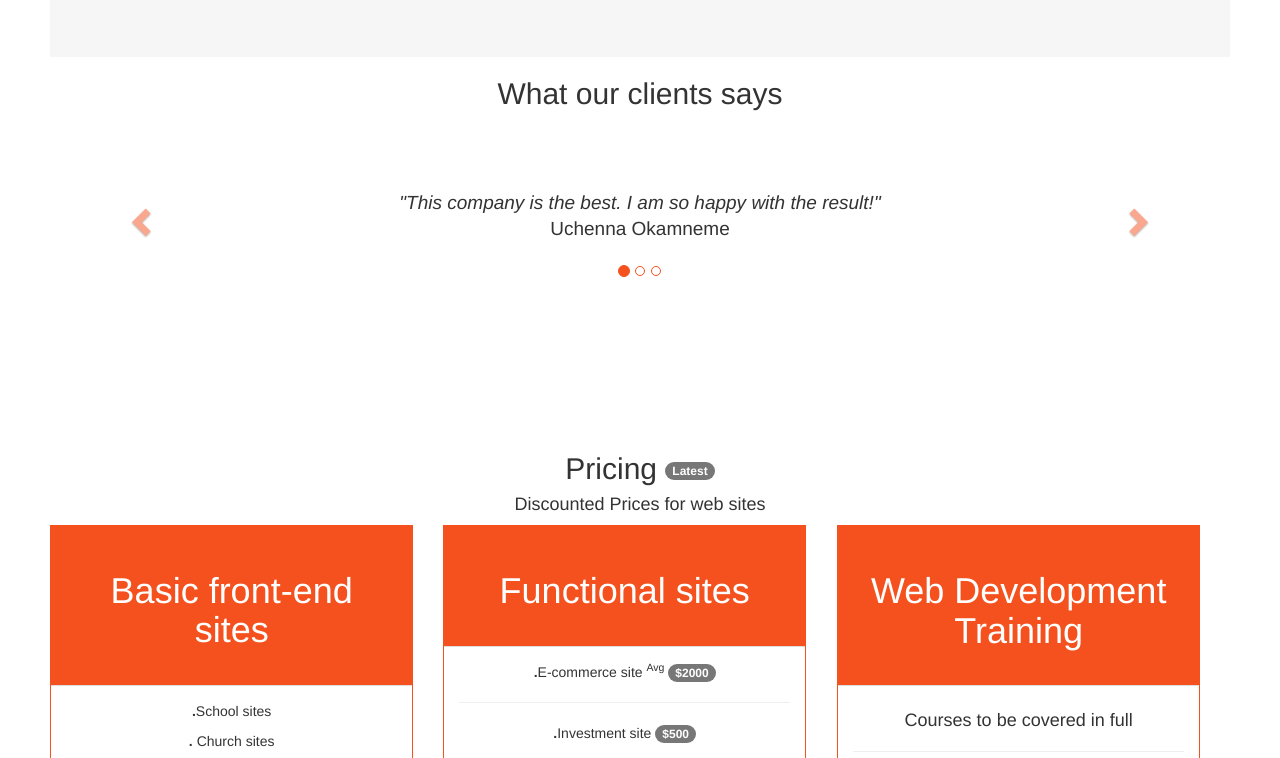
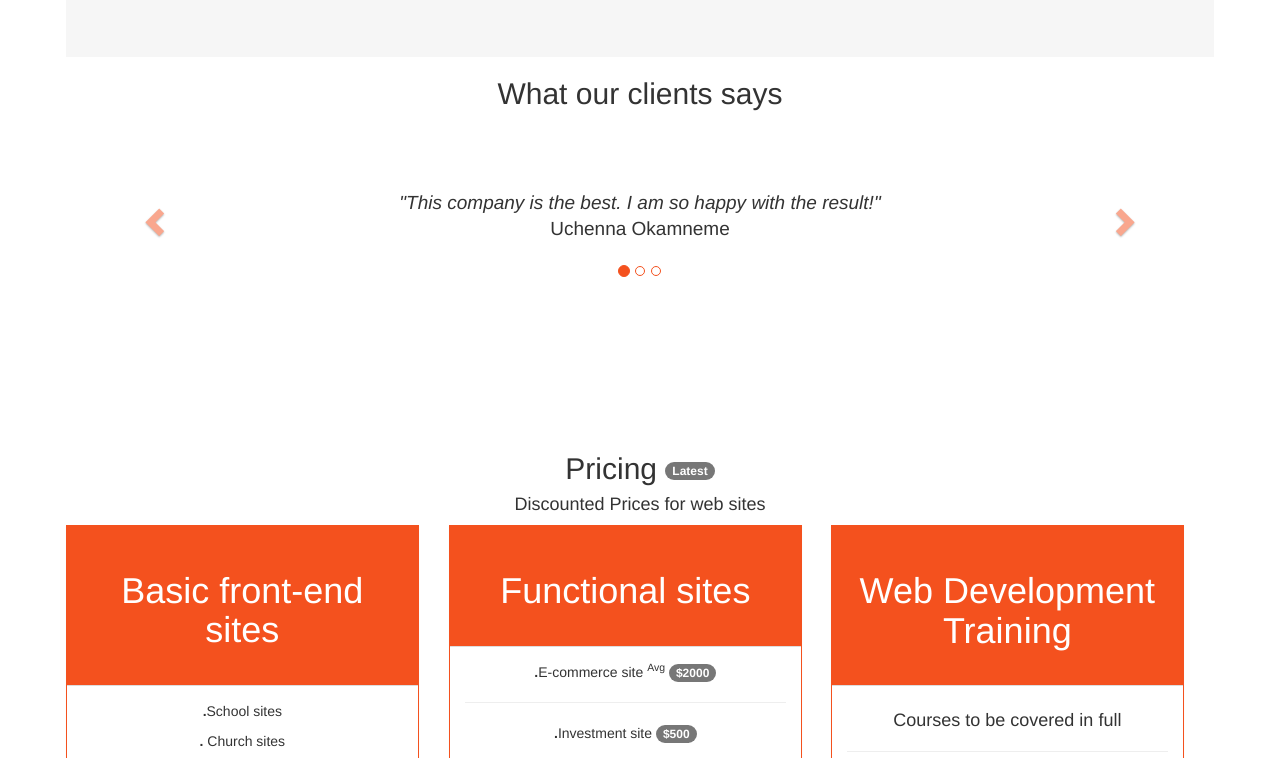
Before and after one commit to KennyAkeem/Sphere, a plain HTML site: page index.html in a window 1280 px wide. Shown: the part 2615-3373 px from the top of the page. Drawn offline with nearby package versions, Linux system fonts and the light colour scheme; a web font is replaced by a local one.

Commit message:
Update cybersphere_css.css

```diff
--- a/css/cybersphere_css.css
+++ b/css/cybersphere_css.css
@@ -2,11 +2,14 @@
 *{
 	box-sizing: border-box;
 	max-width: 100%;
+	margin:0;
+	padding:0;
 
 }
 
 body{
 	overflow-x: hidden;
+	padding:16px;
 }
 
 
```
